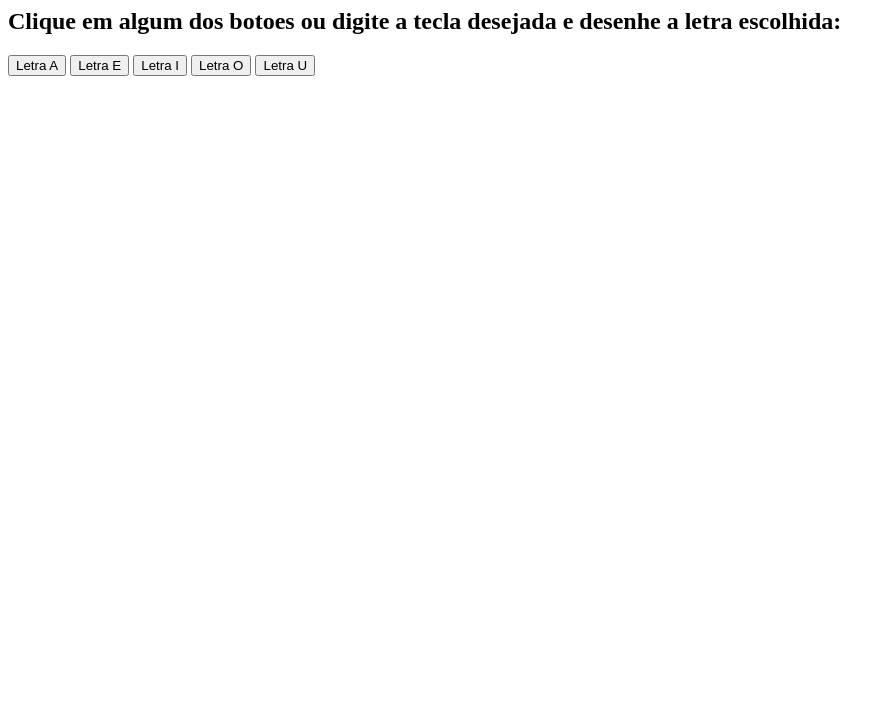
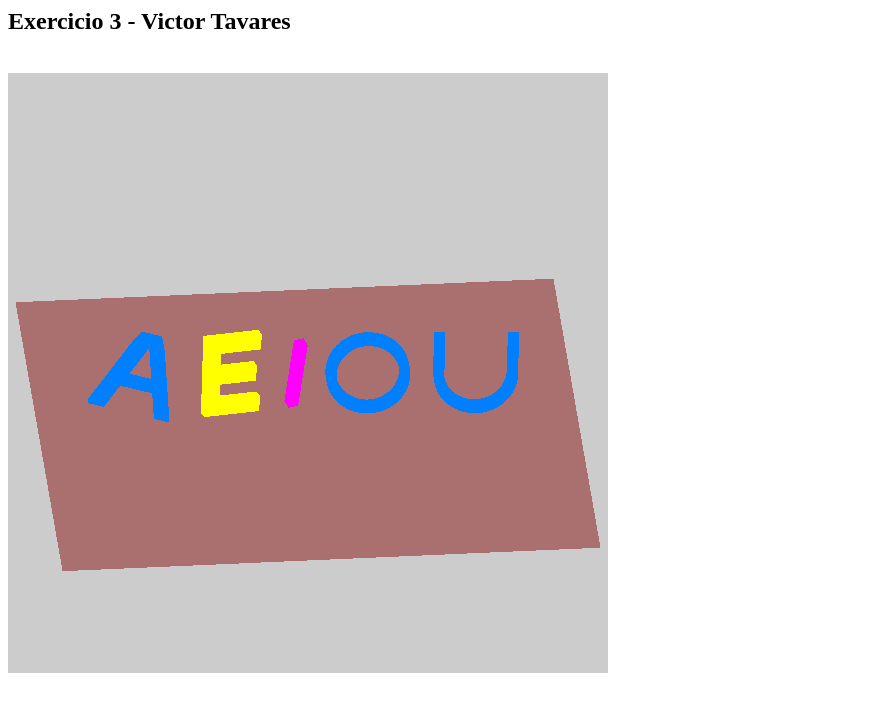
Before and after one commit to victtavares/CG-UFBA-Exercises, a plain HTML site: page index.html in a window 1280 px wide. Shown: the whole page, without its empty margins (0-894 px from the left). Drawn offline with Linux system fonts and the light colour scheme; animation ran at ten frames a second.

Commit message:
Done with single animation of A,E,I.

```diff
--- a/first.js
+++ b/first.js
@@ -1,8 +1,13 @@
  var scene;
  var renderer;
  var camera;
- var currentShape;
-
+ var groupScene;
+ var groupLetters;
+ var letterA;
+ var letterE;
+ var letterI;
+ var letterO;
+ var letterU;
 
 function init() {
 
@@ -10,31 +15,149 @@ function init() {
 
   renderer = new THREE.WebGLRenderer();
 
-  renderer.setClearColor(new THREE.Color(1.0, 1.0, 1.0));
-  renderer.setSize(500, 500);
+  renderer.setClearColor(new THREE.Color(0.8, 0.8, 0.8));
+  renderer.setSize(600, 600);
 
   camera = new THREE.OrthographicCamera( -1.0, 1.0, 1.0, -1.0, -1.0, 1.0 );
   scene.add( camera );
+
+  //-------------------------------- Ajustando as letras no plano ---------------------------------
+  var scaleValue  = 0.22;
+  var YValue = 0;
+
+  letterA = drawLetterA();
+  letterA.scale.set(scaleValue,scaleValue,scaleValue);
+  letterA.position.setX(-0.7);
+  letterA.position.setY(0.0);
+  rotateShapeOnAxis(0,-20,letterA);
+
+  letterE = drawLetterE();
+  letterE.scale.set(scaleValue,scaleValue,scaleValue);
+  letterE.position.setX(-0.31);
+  letterE.position.setY(0.0);
+  rotateShapeOnAxis(0,-20,letterE);
+
+
+  letterI = drawLetterI();
+  letterI.scale.set(scaleValue,scaleValue,scaleValue);
+  letterI.position.setX(-0.05);
+  letterI.position.setY(YValue);
+  rotateShapeOnAxis(0,-20,letterI);
+
+
+  letterO = drawLetterO();
+  letterO.scale.set(scaleValue,scaleValue,scaleValue);
+  letterO.position.set(0.25, YValue, 0);
+  rotateShapeOnAxis(0,-20,letterO);
+
+
+  letterU = drawLetterU();
+  letterU.scale.set(scaleValue,scaleValue,scaleValue);
+  letterU.position.setX(0.7);
+  letterU.position.setY(YValue);
+  rotateShapeOnAxis(0,-20,letterU);
+
+
+
+  var floor = drawFloor();
+
+  groupLetters = new THREE.Object3D();
+  groupLetters.add(letterA);
+  groupLetters.add(letterE);
+  groupLetters.add(letterI);
+  groupLetters.add(letterO);
+  groupLetters.add(letterU);
+
+  groupLetters.scale.set(0.8,0.8,0.8);
+
+  groupScene = new THREE.Object3D();
+  groupScene.add(groupLetters);
+  groupScene.add(floor);
+  scene.add(groupScene);
+
+  //rotation in 20 degrees
+  groupLetters.rotateOnAxis(new THREE.Vector3(1.0, 1.0, 0.0).normalize(), Math.PI/30);
+
+  //-------------------------------- Adicionando as animações ---------------------------------
+  animatedA();
+  animatedE();
+  animatedI();
+
+
+  document.getElementById("WebGL-output").appendChild(renderer.domElement);
+  renderer.clear();
+  renderer.render(scene, camera);
+
+
+
+
+}
+
+//------------------------------- Animações  -------------------------------
+//
+
+function animatedA() {
+  var currentAngle = 0;
+  var speed = 0.015;
+    function animate() {
+      currentAngle += speed;
+      //Se o angulo for maior que 45 ou menor que -45, muda de lado
+      if (currentAngle >= Math.PI/12 || currentAngle <= -Math.PI/12) {
+          speed *=-1;
+      }
+
+      letterA.rotateOnAxis(new THREE.Vector3(0.0, 0.0, 1.0).normalize(), speed);
+      requestAnimationFrame(animate);
+    }
+
+    animate();
+}
+
+function animatedE() {
+  var currentAngle = 0;
+  var speed = 0.015;
+
+    function animate() {
+
+      currentAngle += speed;
+      //Se o angulo for maior que 45 ou menor que -45, muda de lado
+      if (currentAngle >= Math.PI/6 || currentAngle <= -Math.PI/6) {
+          speed *=-1;
+      }
+
+      letterE.rotateOnAxis(new THREE.Vector3(0.0, 1.0, 0.0).normalize(), speed);
+      requestAnimationFrame(animate);
+
+    }
+
+    animate();
+}
+
+function animatedI() {
+  var currentAngle = 0;
+  var speed = 0.01;
+
+    function animate() {
+
+      currentAngle += speed;
+      //Se o angulo for maior que 45 ou menor que -45, muda de lado
+      if (currentAngle >= Math.PI/6 || currentAngle <= -Math.PI/6) {
+          speed *=-1;
+      }
+      // helper = new THREE.AxisHelper( 1 );
+      // letterI.add(helper);
+      letterI.rotateOnAxis(new THREE.Vector3(1.0, 1.0, 0.0).normalize(), speed);
+      renderer.render(scene, camera);
+      requestAnimationFrame(animate);
+
+    }
+
+    animate();
 }
 
 
-function addGeometry(geometry) {
-  var line = new THREE.Line(geometry);
-  scene.add(line);
 
-  document.getElementById("WebGL-output").appendChild(renderer.domElement);
-
-  renderer.clear();
-  renderer.render(scene, camera);
-}
-
-
-function addShape(shape) {
-   scene.add( currentShape );
-   document.getElementById("WebGL-output").appendChild(renderer.domElement);
-   renderer.clear();
-   renderer.render(scene, camera);
-}
+//------------------------------- Aux Functions -------------------------------
 
 function clearScene() {
   var obj, i;
@@ -50,12 +173,44 @@ function rotateShapeOnAxis(degreesX,degreesY, shape) {
   var rotationX = new THREE.Vector3( 1, 0, 0 ).normalize();
   var rotationY = new THREE.Vector3( 0, 1, 0 ).normalize();
 
-  currentShape.rotateOnAxis( rotationX, (Math.PI * degreesX)/180 );
-  currentShape.rotateOnAxis( rotationY, (Math.PI * degreesY)/180 );
+  shape.rotateOnAxis( rotationX, (Math.PI * degreesX)/180 );
+  shape.rotateOnAxis( rotationY, (Math.PI * degreesY)/180 );
+}
+
+
+
+
+//------------------------------- Desenhando as letras e o chão -------------------------------
+
+function drawFloor() {
+  var floorY = -0.2;
+  var vertice = 0.9;
+  var geometry = new THREE.Geometry();
+
+  geometry.vertices.push(new THREE.Vector3( -vertice, floorY, vertice )); //0
+  geometry.vertices.push(new THREE.Vector3( vertice, floorY, vertice )); //1
+  geometry.vertices.push(new THREE.Vector3( -vertice, floorY, -vertice )); //2
+  geometry.vertices.push(new THREE.Vector3( vertice, floorY, -vertice )); //3
+
+
+  geometry.faces.push(new THREE.Face3(0, 2, 1)); //0
+  geometry.faces.push(new THREE.Face3(3, 1, 2)); //1
+
+  var triangleMaterial = new THREE.MeshBasicMaterial({
+  color:0xaa7070,
+  vertexColors:THREE.VertexColors,
+  side:THREE.DoubleSide,
+  wireframe:false
+  });
+
+  var currentShape = new THREE.Mesh(geometry,triangleMaterial);
+  rotateShapeOnAxis(30,5,currentShape);
+
+  return currentShape;
 }
 
 function drawLetterA() {
-  clearScene();
+  //clearScene();
 
   var geometry = new THREE.Geometry();
 
@@ -155,11 +310,13 @@ function drawLetterA() {
   wireframe:false
   });
 
-  currentShape = new THREE.Mesh(geometry,triangleMaterial);
+  var currentShape = new THREE.Mesh(geometry,triangleMaterial);
 
   rotateShapeOnAxis(20,20,currentShape);
 
-  addShape(currentShape);
+
+  return currentShape;
+
 
 
  }
@@ -167,7 +324,7 @@ function drawLetterA() {
 
 
 function drawLetterE() {
-  clearScene();
+  //clearScene();
 
   var geometry = new THREE.Geometry();
 
@@ -262,16 +419,17 @@ function drawLetterE() {
 
    //Adding Element
   var triangleMaterial = new THREE.MeshBasicMaterial({
-  color:0x0080ff,
+  color:0xffff00,
   vertexColors:THREE.VertexColors,
   side:THREE.DoubleSide,
   wireframe:false
   });
-  currentShape = new THREE.Mesh(geometry,triangleMaterial);
+
+  var currentShape = new THREE.Mesh(geometry,triangleMaterial);
 
   rotateShapeOnAxis(20,20,currentShape);
 
-  addShape(currentShape);
+  return currentShape;
 }
 
 
@@ -319,17 +477,17 @@ function drawLetterI()  {
 
    //Adding Element
   var triangleMaterial = new THREE.MeshBasicMaterial({
-  color:0x0080ff,
+  color:0xff00ff,
   vertexColors:THREE.VertexColors,
   side:THREE.DoubleSide,
   wireframe:false
   });
-  currentShape = new THREE.Mesh(geometry,triangleMaterial);
+
+  var currentShape = new THREE.Mesh(geometry,triangleMaterial);
 
   rotateShapeOnAxis(20,20,currentShape);
 
-  addShape(currentShape);
-
+  return currentShape;
 
 }
 
@@ -420,10 +578,10 @@ function drawLetterO() {
   });
 
 
-  currentShape = new THREE.Mesh(geometry,triangleMaterial);
+  var currentShape = new THREE.Mesh(geometry,triangleMaterial);
   rotateShapeOnAxis(20,20,currentShape);
 
-  addShape(currentShape);
+  return currentShape;
 }
 
 
@@ -565,10 +723,10 @@ function drawLetterO() {
   });
 
 
-  currentShape = new THREE.Mesh(geometry,triangleMaterial);
+  var currentShape = new THREE.Mesh(geometry,triangleMaterial);
   rotateShapeOnAxis(20,20,currentShape);
 
-  addShape(currentShape);
+  return currentShape;
   }
 
   //Binding letters
--- a/index.html
+++ b/index.html
@@ -10,12 +10,7 @@
   </head>
 
   <body onload="init();">
-  <h2>Clique em algum dos botoes ou digite a tecla desejada e desenhe a letra escolhida:</h2>
-    <input type="button" value="Letra A" onclick="drawLetterA()">
-    <input type="button" value="Letra E" onclick="drawLetterE()">
-    <input type="button" value="Letra I" onclick="drawLetterI()">
-    <input type="button" value="Letra O" onclick="drawLetterO()">
-    <input type="button" value="Letra U" onclick="drawLetterU()">
+  <h2>Exercicio 3 - Victor Tavares </h2>
     </br>
     <div id="WebGL-output" ></div>
     <br/>
```
